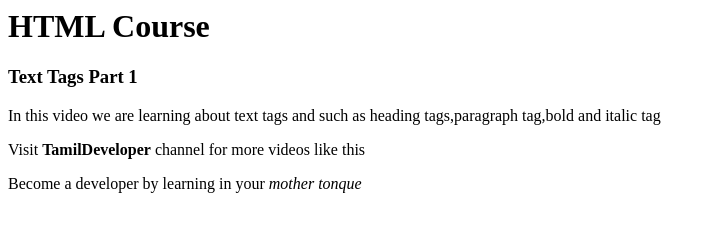
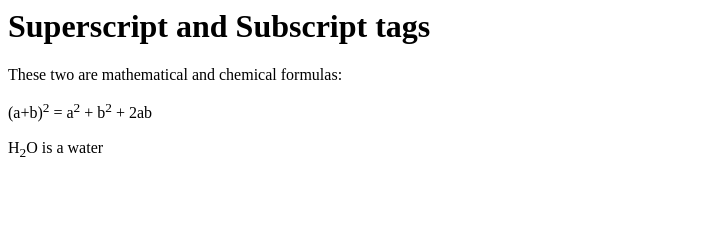
Before and after one commit to balachandrangit2020/Bala-Web-Development, a plain HTML site: page Tutorial/index.html in a window 1280 px wide. Shown: the whole page, without its empty margins (0-716 px from the left). Drawn offline with Linux system fonts and the light colour scheme.

Commit message:
using subscript and superscript tags

```diff
--- a/Tutorial/index.html
+++ b/Tutorial/index.html
@@ -1,12 +1,11 @@
 <html>
     <head>
-       <title>This is my First Web page</title>
+       <title>Superscript and Subscript tags</title>
     </head>
     <body>
-       <h1>HTML Course</h1>
-       <h3>Text Tags Part 1</h3>
-       <p>In this video we are learning about text tags and such as heading tags,paragraph tag,bold and italic tag</p>
-       <p>Visit <b>TamilDeveloper</b> channel for more videos like this</p>
-       <p>Become a developer by learning in your <i>mother tonque</i></p>
+       <h1>Superscript and Subscript tags</h1>
+       <p>These two are mathematical and chemical formulas:</p>
+       <p>(a+b)<sup>2</sup> = a<sup>2</sup> + b<sup>2</sup> + 2ab</p>
+       <p>H<sub>2</sub>O is a water</p>
     </body>
 </html>
```
